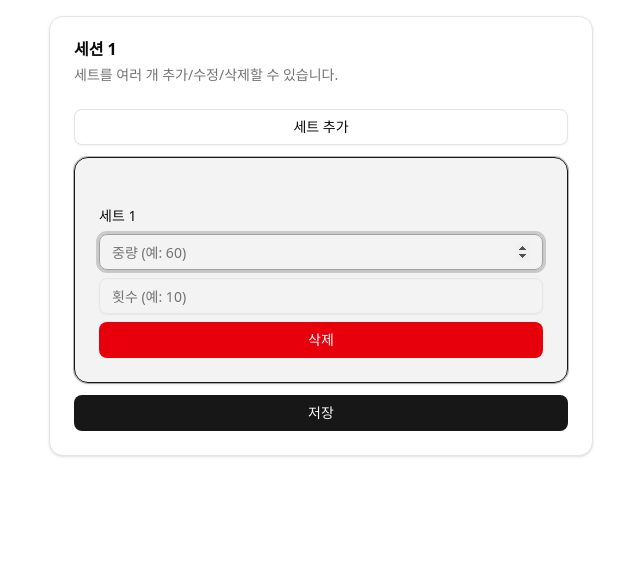
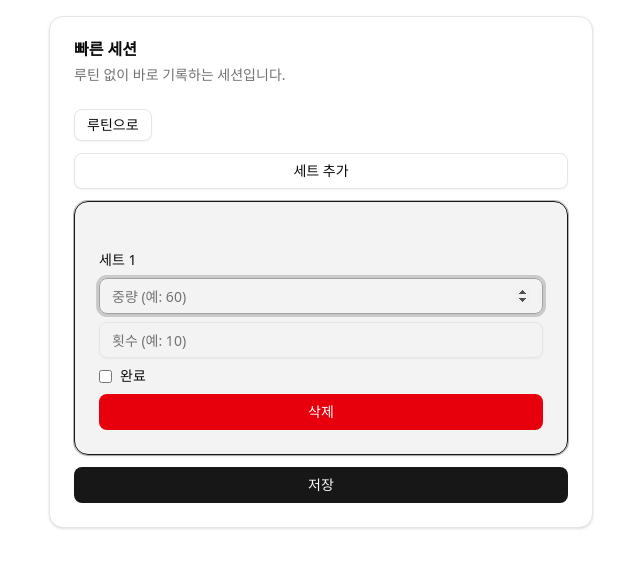
Before and after one commit to jongha1230/workout-pwa, a Next.js app: page /session/1 in a window 1280 px wide. Both pictures are taken after a click on the button "세트 추가". Shown: the top 568 px of the page, without its empty margins (319-959 px from the left). Built offline with nearby package versions, Linux system fonts and the light colour scheme.

Commit message:
feat: improve session save UX and persist set completion

```diff
--- a/src/app/session/[id]/page.tsx
+++ b/src/app/session/[id]/page.tsx
@@ -1,14 +1,13 @@
 "use client";
 
+import Link from "next/link";
 import { useEffect, useState } from "react";
-import { useParams, useRouter } from "next/navigation";
+import { useParams } from "next/navigation";
 import toast, { Toaster } from "react-hot-toast";
 
 import { SetInputSchema } from "@/entities/model/session/model/set.schema";
-import {
-  getLatestSessionByRoutine,
-  getSession,
-} from "@/entities/session/repo/session.repo";
+import { getRoutine } from "@/entities/routine/repo/routine.repo";
+import { getSession } from "@/entities/session/repo/session.repo";
 import { Button } from "@/components/ui/button";
 import {
   Card,
@@ -26,18 +25,13 @@ type DraftSet = {
   reps: string;
 };
 
-type SetSeed = {
-  weight: number;
-  reps: number;
-};
-
 export default function SessionDetailPage() {
   const { id: sessionId } = useParams<{ id: string }>();
-  const router = useRouter();
 
   const setsFromStore = useSessionStore((state) => state.sessions[sessionId]);
   const hydrateSession = useSessionStore((state) => state.hydrateSession);
   const addSet = useSessionStore((state) => state.addSet);
+  const updateSet = useSessionStore((state) => state.updateSet);
   const removeSet = useSessionStore((state) => state.removeSet);
   const replaceSets = useSessionStore((state) => state.replaceSets);
 
@@ -46,9 +40,11 @@ export default function SessionDetailPage() {
     {},
   );
   const [activeSetId, setActiveSetId] = useState<string | null>(null);
-  const [latestRoutineSeed, setLatestRoutineSeed] = useState<SetSeed | null>(
-    null,
+  const [sessionTitle, setSessionTitle] = useState("세션");
+  const [sessionDescription, setSessionDescription] = useState(
+    "세트를 여러 개 추가/수정/삭제할 수 있습니다.",
   );
+  const [routineLinkHref, setRoutineLinkHref] = useState("/routines");
   const [isHydrating, setIsHydrating] = useState(true);
   const [errorMessage, setErrorMessage] = useState<string | null>(null);
 
@@ -79,54 +75,36 @@ export default function SessionDetailPage() {
 
     let cancelled = false;
 
-    const loadRoutineSeed = async () => {
+    const loadSessionMeta = async () => {
       try {
         const currentSession = await getSession(sessionId);
         if (!currentSession?.routineId) {
           if (!cancelled) {
-            setLatestRoutineSeed(null);
+            setSessionTitle("빠른 세션");
+            setSessionDescription("루틴 없이 바로 기록하는 세션입니다.");
+            setRoutineLinkHref("/routines");
           }
           return;
         }
 
-        const latestRoutineSession = await getLatestSessionByRoutine(
-          currentSession.routineId,
-          {
-            excludeSessionId: sessionId,
-            requireSets: true,
-          },
-        );
-
-        if (cancelled || !latestRoutineSession) {
-          if (!cancelled) {
-            setLatestRoutineSeed(null);
-          }
-          return;
-        }
-
-        const lastSet = latestRoutineSession.sets.at(-1);
-        if (!lastSet) {
-          if (!cancelled) {
-            setLatestRoutineSeed(null);
-          }
-          return;
-        }
-
+        const routine = await getRoutine(currentSession.routineId);
         if (!cancelled) {
-          setLatestRoutineSeed({
-            weight: lastSet.weight,
-            reps: lastSet.reps,
-          });
+          setSessionTitle(routine?.name ?? "루틴 세션");
+          setSessionDescription(
+            routine?.description ??
+              "세트를 여러 개 추가/수정/삭제할 수 있습니다.",
+          );
+          setRoutineLinkHref(`/routines/${currentSession.routineId}`);
         }
       } catch (error) {
         if (!cancelled) {
-          setLatestRoutineSeed(null);
+          setRoutineLinkHref("/routines");
         }
-        console.error("Failed to load latest routine seed.", error);
+        console.error("Failed to load session metadata.", error);
       }
     };
 
-    void loadRoutineSeed();
+    void loadSessionMeta();
 
     return () => {
       cancelled = true;
@@ -135,45 +113,39 @@ export default function SessionDetailPage() {
 
   const handleAddSet = () => {
     if (!sessionId) return;
-    // 새 세트 추가 후 draft 상태 업데이트
+    // 같은 세션의 직전 세트만 자동 채움에 사용
     const lastSet = safeSets.at(-1);
     const lastDraft = lastSet ? draftBySetId[lastSet.id] : undefined;
-    const fallbackWeightText = latestRoutineSeed
-      ? String(latestRoutineSeed.weight)
-      : "";
-    const fallbackRepsText = latestRoutineSeed
-      ? String(latestRoutineSeed.reps)
-      : "";
+
     const initialWeightText =
       lastDraft?.weight?.trim() && lastDraft.weight.trim().length > 0
         ? lastDraft.weight
         : lastSet
           ? String(lastSet.weight)
-          : fallbackWeightText;
+          : "";
     const initialRepsText =
       lastDraft?.reps?.trim() && lastDraft.reps.trim().length > 0
         ? lastDraft.reps
         : lastSet
           ? String(lastSet.reps)
-          : fallbackRepsText;
-    const initialWeight = Number(
-      initialWeightText.length > 0 ? initialWeightText : "0",
-    );
-    const initialReps = Number(
-      initialRepsText.length > 0 ? initialRepsText : "1",
-    );
-    const resolvedWeight =
-      Number.isFinite(initialWeight) && initialWeight >= 0 ? initialWeight : 0;
-    const resolvedReps =
-      Number.isInteger(initialReps) && initialReps >= 1 ? initialReps : 1;
-    const newId = addSet(
-      sessionId,
-      {
-        weight: resolvedWeight,
-        reps: resolvedReps,
-      },
-      { persist: false },
-    );
+          : "";
+
+    const hasPreviousSet = Boolean(lastSet);
+    const initialWeight = Number(initialWeightText);
+    const initialReps = Number(initialRepsText);
+    const seed = hasPreviousSet
+      ? {
+          weight:
+            Number.isFinite(initialWeight) && initialWeight >= 0
+              ? initialWeight
+              : (lastSet?.weight ?? 0),
+          reps:
+            Number.isInteger(initialReps) && initialReps >= 1
+              ? initialReps
+              : (lastSet?.reps ?? 1),
+        }
+      : undefined;
+    const newId = addSet(sessionId, seed, { persist: false });
 
     setDraftBySetId((prev) => ({
       ...prev,
@@ -219,6 +191,48 @@ export default function SessionDetailPage() {
     });
   };
 
+  const handleToggleCompleted = (item: SessionSet, checked: boolean) => {
+    if (!sessionId) return;
+
+    const draft = draftBySetId[item.id];
+    const weightValue = draft?.weight ?? String(item.weight);
+    const repsValue = draft?.reps ?? String(item.reps);
+
+    if (weightValue.trim() === "" || repsValue.trim() === "") {
+      const message = "완료 체크 전에 중량과 횟수를 입력해 주세요.";
+      setErrorMessage(message);
+      toast.error(message);
+      return;
+    }
+
+    const parsed = SetInputSchema.safeParse({
+      weight: weightValue,
+      reps: repsValue,
+    });
+
+    if (!parsed.success) {
+      const message = `완료 체크 실패: ${parsed.error.issues[0]?.message ?? "입력값 오류"}`;
+      setErrorMessage(message);
+      toast.error(message);
+      return;
+    }
+
+    updateSet(sessionId, item.id, {
+      weight: parsed.data.weight,
+      reps: parsed.data.reps,
+      completed: checked,
+    });
+
+    setDraftBySetId((prev) => ({
+      ...prev,
+      [item.id]: {
+        weight: String(parsed.data.weight),
+        reps: String(parsed.data.reps),
+      },
+    }));
+    setErrorMessage(null);
+  };
+
   const handleSubmit = (event: React.FormEvent<HTMLFormElement>) => {
     event.preventDefault();
     if (!sessionId) return;
@@ -254,13 +268,13 @@ export default function SessionDetailPage() {
         id: item.id,
         weight: parsed.data.weight,
         reps: parsed.data.reps,
+        completed: item.completed ?? false,
       });
     }
 
     replaceSets(sessionId, nextSets);
     setErrorMessage(null);
     toast.success("Saved session successfully");
-    router.push("/");
   };
 
   if (!sessionId) {
@@ -299,13 +313,17 @@ export default function SessionDetailPage() {
       <main className="mx-auto flex w-full max-w-xl flex-col gap-4 p-4">
         <Card>
           <CardHeader>
-            <CardTitle>세션 {sessionId}</CardTitle>
-            <CardDescription>
-              세트를 여러 개 추가/수정/삭제할 수 있습니다.
-            </CardDescription>
+            <CardTitle>{sessionTitle}</CardTitle>
+            <CardDescription>{sessionDescription}</CardDescription>
           </CardHeader>
           <CardContent>
             <form className="flex flex-col gap-3" onSubmit={handleSubmit}>
+              <div className="flex flex-wrap gap-2">
+                <Button asChild type="button" size="sm" variant="outline">
+                  <Link href={routineLinkHref}>루틴으로</Link>
+                </Button>
+              </div>
+
               <Button type="button" variant="outline" onClick={handleAddSet}>
                 세트 추가
               </Button>
@@ -320,6 +338,7 @@ export default function SessionDetailPage() {
                 const draft = draftBySetId[item.id];
                 const currentWeight = draft?.weight ?? String(item.weight);
                 const currentReps = draft?.reps ?? String(item.reps);
+                const isCompleted = item.completed ?? false;
                 const isActive = activeSetId === item.id;
                 return (
                   <Card
@@ -355,6 +374,17 @@ export default function SessionDetailPage() {
                             handleChange(item.id, "reps", event.target.value)
                           }
                         />
+                        <label className="flex items-center gap-2 text-sm">
+                          <input
+                            type="checkbox"
+                            checked={isCompleted}
+                            onFocus={() => setActiveSetId(item.id)}
+                            onChange={(event) =>
+                              handleToggleCompleted(item, event.target.checked)
+                            }
+                          />
+                          완료
+                        </label>
                         <Button
                           type="button"
                           variant="destructive"
--- a/src/entities/session/repo/session.repo.ts
+++ b/src/entities/session/repo/session.repo.ts
@@ -15,6 +15,7 @@ const cloneSets = (sets: SessionSet[]): SessionSet[] =>
     id: item.id,
     weight: item.weight,
     reps: item.reps,
+    completed: item.completed ?? false,
   }));
 
 export async function createSession(
--- a/src/store/session.store.ts
+++ b/src/store/session.store.ts
@@ -13,6 +13,7 @@ const cloneSets = (sets: SessionSet[]): SessionSet[] =>
     id: item.id,
     weight: item.weight,
     reps: item.reps,
+    completed: item.completed ?? false,
   }));
 
 export type SessionStore = {
@@ -70,7 +71,7 @@ export const useSessionStore = create<SessionStore>((set, get) => {
           ? { weight: last.weight, reps: last.reps }
           : { weight: 0, reps: 1 });
       // 새 세트 추가
-      const next = [...prev, { id: setId, ...initial }];
+      const next = [...prev, { id: setId, ...initial, completed: false }];
 
       set((state) => ({
         sessions: {
```
